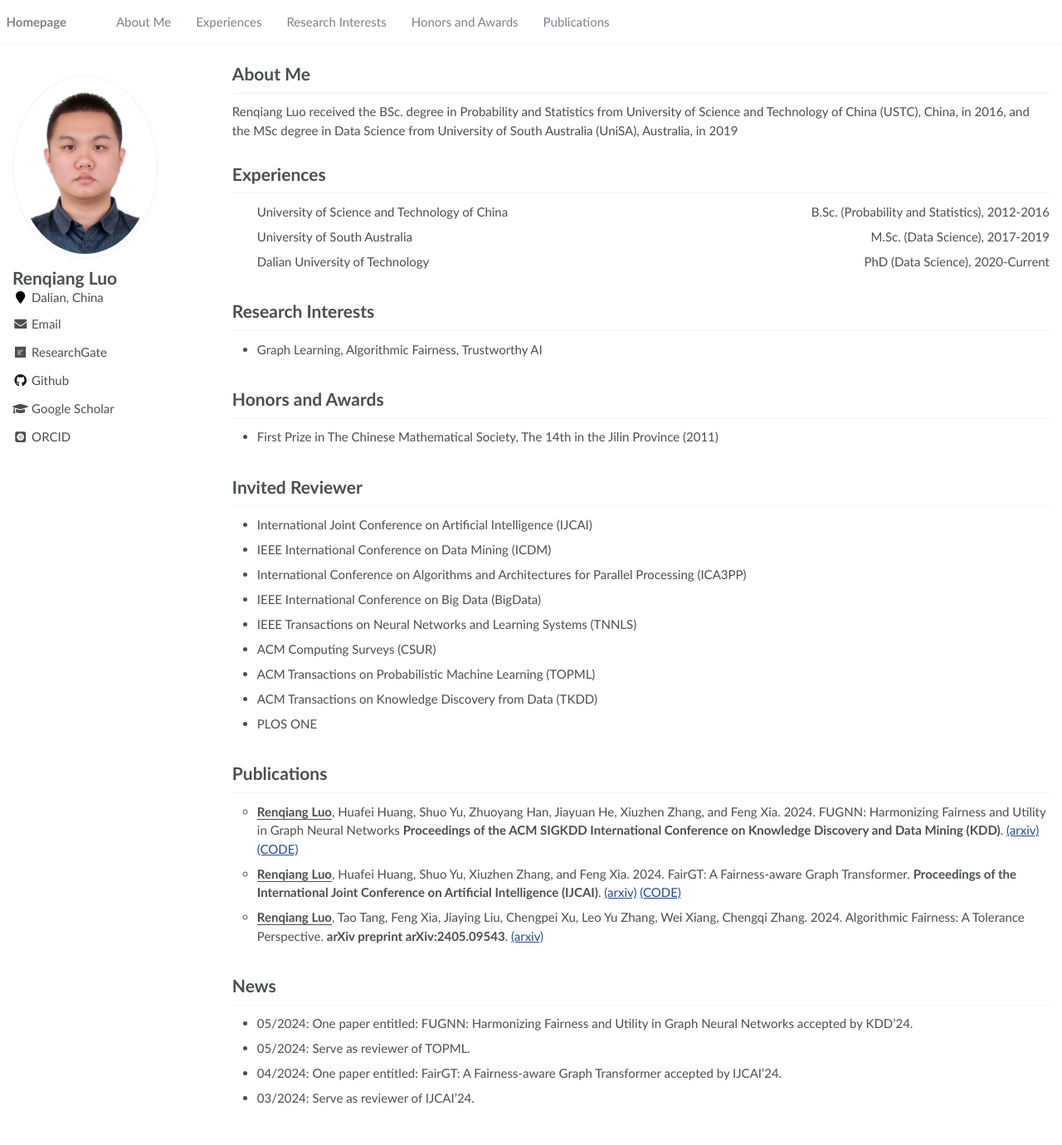
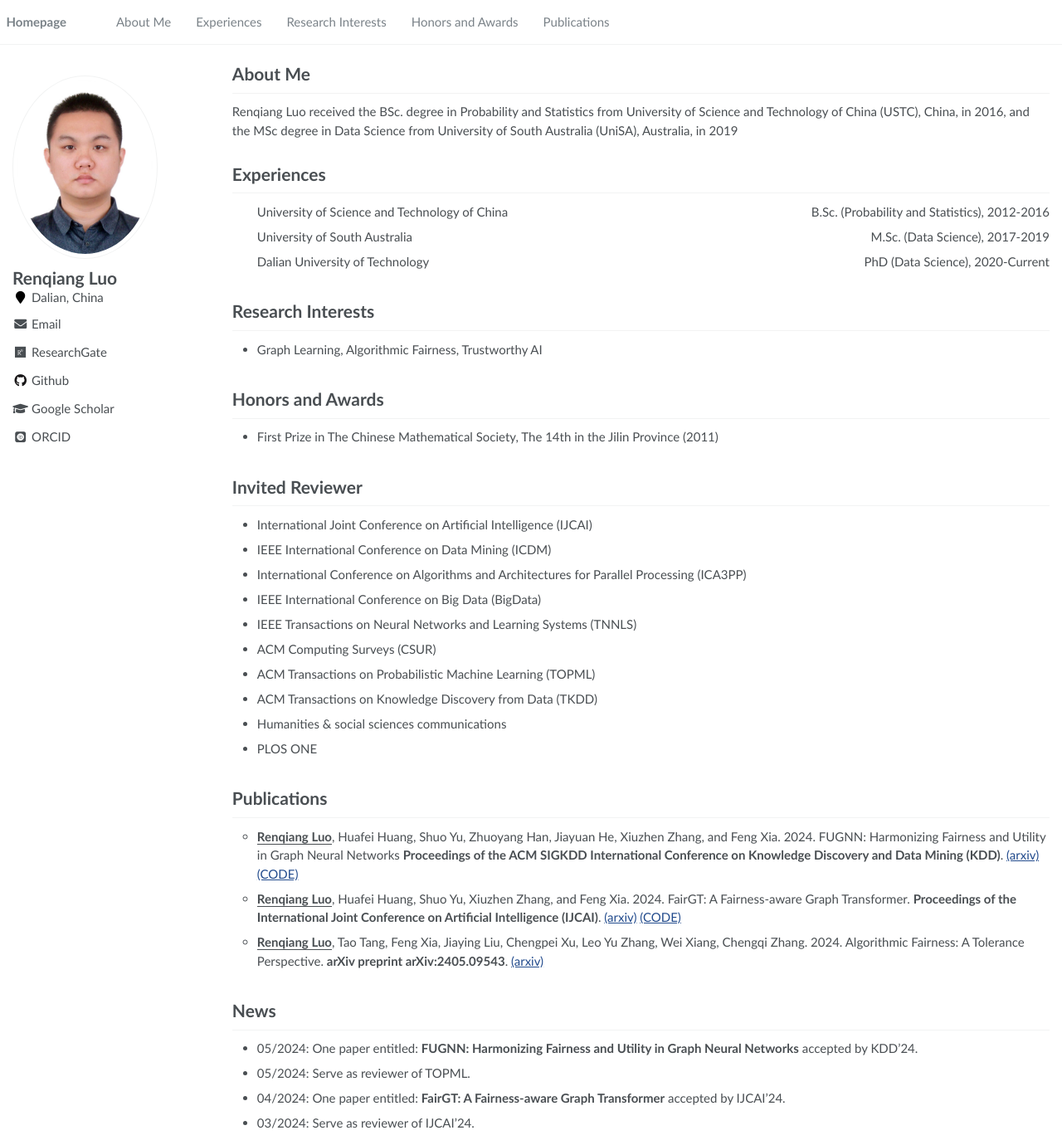
Before and after one commit to LuoRenqiang/Renqiang-Luo.github.io, a Jekyll site: the page built from _pages/about.md, in a window 1280 px wide and 1380 px high. Shown: the whole window at 83% size. Built offline with Jekyll 4.4.1, drawn with Linux system fonts in a browser that asks for light colours; some web fonts are replaced.

Commit message:
Update about.md

```diff
--- a/_pages/about.md
+++ b/_pages/about.md
@@ -87,6 +87,7 @@ Renqiang Luo received the BSc. degree in Probability and Statistics from Univers
 - ACM Computing Surveys (CSUR)
 - ACM Transactions on Probabilistic Machine Learning (TOPML)
 - ACM Transactions on Knowledge Discovery from Data (TKDD)
+- Humanities & social sciences communications
 - PLOS ONE
 
 <span class='anchor' id='-publications'></span>
@@ -102,7 +103,7 @@ Renqiang Luo received the BSc. degree in Probability and Statistics from Univers
 <span class='anchor' id='-experiences'></span>
 
 # News
-- 05/2024: One paper entitled: FUGNN: Harmonizing Fairness and Utility in Graph Neural Networks accepted by KDD'24.
+- 05/2024: One paper entitled: <strong>FUGNN: Harmonizing Fairness and Utility in Graph Neural Networks</strong> accepted by KDD'24.
 - 05/2024: Serve as reviewer of TOPML.
-- 04/2024: One paper entitled: FairGT: A Fairness-aware Graph Transformer accepted by IJCAI'24.
+- 04/2024: One paper entitled: <strong>FairGT: A Fairness-aware Graph Transformer</strong> accepted by IJCAI'24.
 - 03/2024: Serve as reviewer of IJCAI'24.
```
